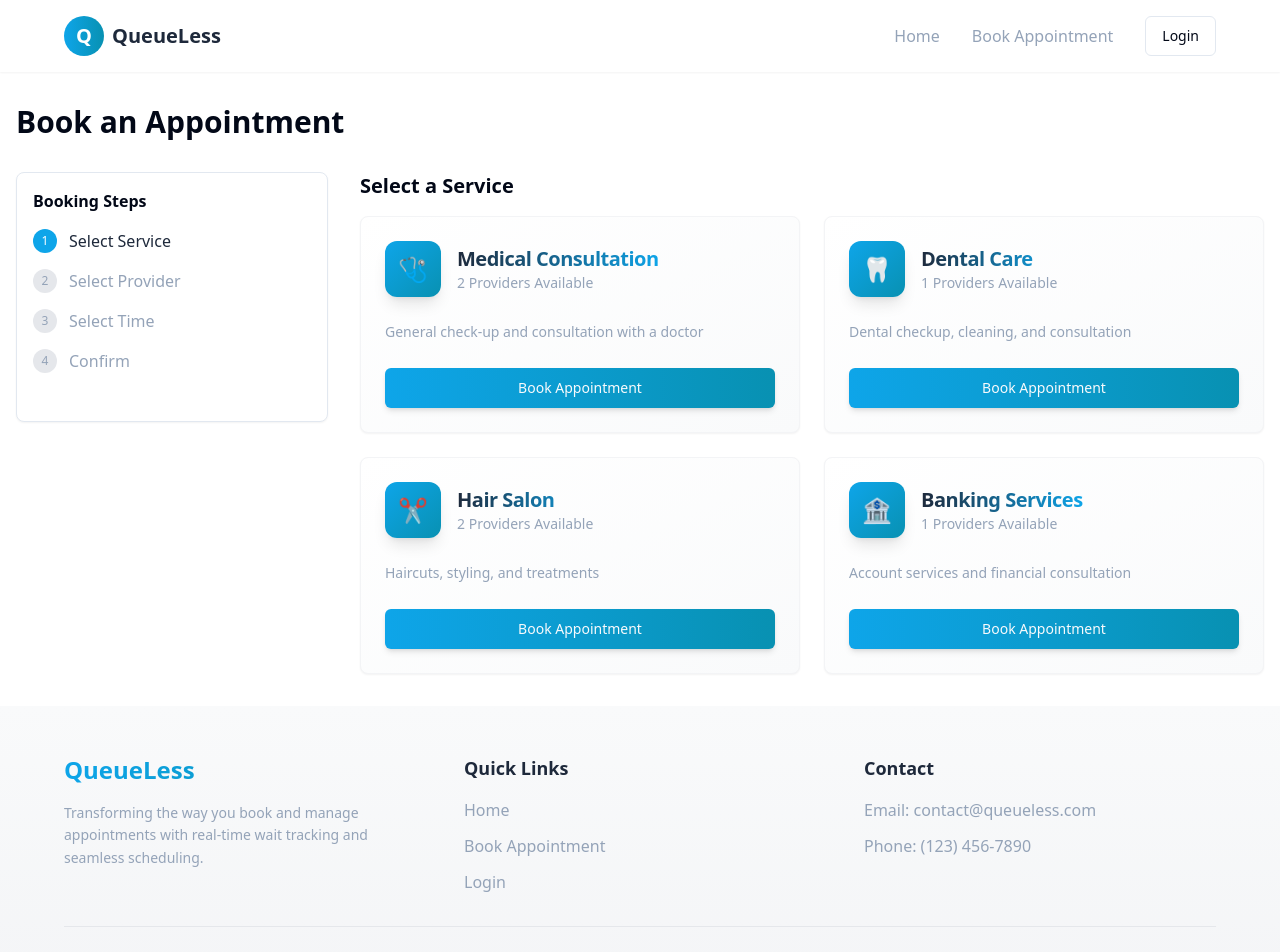
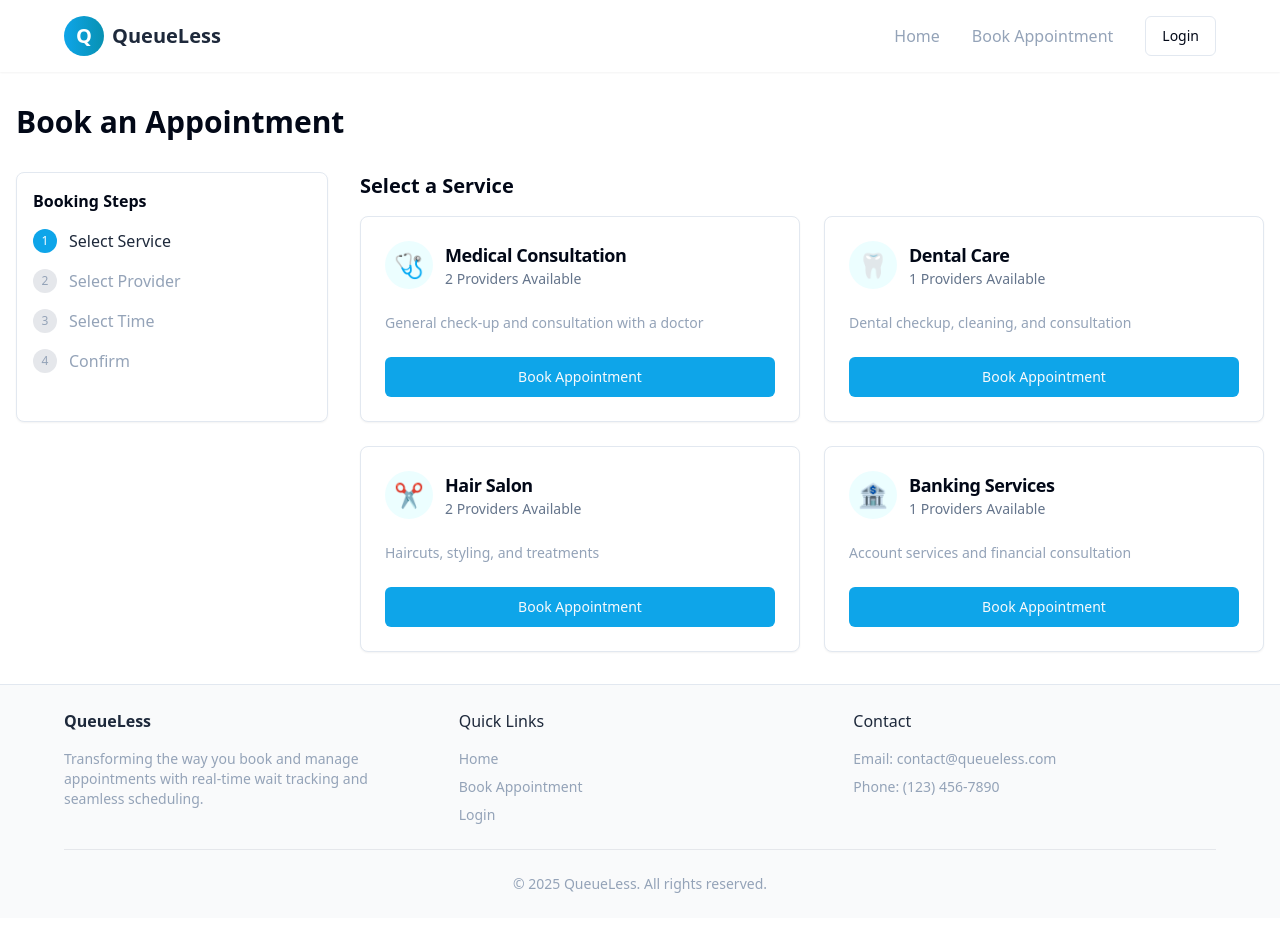
Before and after one commit to Q-smart-appointments/Q-smart-appointments, a React (Vite) app: page /book in a window 1280 px wide. Shown: the top 952 px of the page. After the commit the page ends 918 px from the top, so only its background shows below. Built offline with nearby package versions, Linux system fonts and the light colour scheme.

Commit message:
Reverted to commit c4a385fe80af45cc2f55046f2a49bf8cfcd6d2eb

```diff
--- a/src/components/Footer.tsx
+++ b/src/components/Footer.tsx
@@ -3,50 +3,44 @@ import { Link } from "react-router-dom";
 
 const Footer = () => {
   return (
-    <footer className="w-full py-12 px-4 md:px-8 bg-gradient-to-b from-gray-50 to-gray-100">
+    <footer className="w-full py-6 px-4 md:px-8 bg-gray-50 border-t">
       <div className="container max-w-7xl mx-auto">
-        <div className="grid grid-cols-1 md:grid-cols-3 gap-12">
-          <div className="space-y-4">
-            <h3 className="font-bold text-2xl bg-gradient-to-r from-queueless-primary to-queueless-secondary bg-clip-text text-transparent">
-              QueueLess
-            </h3>
-            <p className="text-queueless-grey text-sm leading-relaxed">
+        <div className="grid grid-cols-1 md:grid-cols-3 gap-8">
+          <div>
+            <h3 className="font-bold text-queueless-dark mb-4">QueueLess</h3>
+            <p className="text-queueless-grey text-sm">
               Transforming the way you book and manage appointments with real-time wait tracking and seamless scheduling.
             </p>
           </div>
-          <div className="space-y-4">
-            <h4 className="font-semibold text-lg text-queueless-dark">Quick Links</h4>
-            <ul className="space-y-3">
+          <div>
+            <h4 className="font-medium text-queueless-dark mb-4">Quick Links</h4>
+            <ul className="space-y-2 text-sm">
               <li>
-                <Link to="/" className="text-queueless-grey hover:text-queueless-primary transition-colors duration-200">
+                <Link to="/" className="text-queueless-grey hover:text-queueless-primary transition-colors">
                   Home
                 </Link>
               </li>
               <li>
-                <Link to="/book" className="text-queueless-grey hover:text-queueless-primary transition-colors duration-200">
+                <Link to="/book" className="text-queueless-grey hover:text-queueless-primary transition-colors">
                   Book Appointment
                 </Link>
               </li>
               <li>
-                <Link to="/login" className="text-queueless-grey hover:text-queueless-primary transition-colors duration-200">
+                <Link to="/login" className="text-queueless-grey hover:text-queueless-primary transition-colors">
                   Login
                 </Link>
               </li>
             </ul>
           </div>
-          <div className="space-y-4">
-            <h4 className="font-semibold text-lg text-queueless-dark">Contact</h4>
-            <ul className="space-y-3">
-              <li className="text-queueless-grey hover:text-queueless-primary transition-colors duration-200">
-                Email: contact@queueless.com
-              </li>
-              <li className="text-queueless-grey hover:text-queueless-primary transition-colors duration-200">
-                Phone: (123) 456-7890
-              </li>
+          <div>
+            <h4 className="font-medium text-queueless-dark mb-4">Contact</h4>
+            <ul className="space-y-2 text-sm">
+              <li className="text-queueless-grey">Email: contact@queueless.com</li>
+              <li className="text-queueless-grey">Phone: (123) 456-7890</li>
             </ul>
           </div>
         </div>
-        <div className="border-t border-gray-200 mt-8 pt-8 text-center text-sm text-queueless-grey">
+        <div className="border-t border-gray-200 mt-6 pt-6 text-center text-sm text-queueless-grey">
           © {new Date().getFullYear()} QueueLess. All rights reserved.
         </div>
       </div>
--- a/src/components/ServiceCard.tsx
+++ b/src/components/ServiceCard.tsx
@@ -10,31 +10,25 @@ interface ServiceCardProps {
 
 const ServiceCard = ({ service, onSelect }: ServiceCardProps) => {
   return (
-    <Card className="w-full transition-all hover:scale-105 duration-300 bg-gradient-to-br from-white to-gray-50 border border-gray-100">
+    <Card className="w-full transition-all hover:shadow-md">
       <CardHeader>
-        <div className="flex items-center space-x-4">
-          <div className="w-14 h-14 rounded-xl bg-gradient-to-br from-queueless-primary to-queueless-secondary text-white flex items-center justify-center text-2xl shadow-lg">
+        <div className="flex items-center space-x-3">
+          <div className="w-12 h-12 rounded-full bg-queueless-light text-queueless-primary flex items-center justify-center text-2xl">
             {service.icon}
           </div>
           <div>
-            <CardTitle className="text-xl font-bold bg-gradient-to-r from-queueless-dark to-queueless-primary bg-clip-text text-transparent">
-              {service.name}
-            </CardTitle>
-            <CardDescription className="text-sm font-medium text-queueless-grey">
-              {service.providers.length} Providers Available
-            </CardDescription>
+            <CardTitle className="text-lg font-semibold">{service.name}</CardTitle>
+            <CardDescription className="text-sm">{service.providers.length} Providers Available</CardDescription>
           </div>
         </div>
       </CardHeader>
       <CardContent>
-        <p className="text-queueless-grey text-sm leading-relaxed">
-          {service.description}
-        </p>
+        <p className="text-queueless-grey text-sm">{service.description}</p>
       </CardContent>
       <CardFooter>
         <Button
           onClick={() => onSelect(service.id)}
-          className="w-full bg-gradient-to-r from-queueless-primary to-queueless-secondary hover:opacity-90 transition-opacity shadow-md"
+          className="w-full bg-queueless-primary hover:bg-queueless-secondary"
         >
           Book Appointment
         </Button>
--- a/src/index.css
+++ b/src/index.css
@@ -1,3 +1,4 @@
+
 @tailwind base;
 @tailwind components;
 @tailwind utilities;
@@ -94,32 +95,12 @@
 }
 
 .gradient-bg {
-  @apply bg-gradient-to-br from-queueless-primary to-queueless-secondary;
+  background: linear-gradient(135deg, #0EA5E9 0%, #0891B2 100%);
 }
 
 .glass-card {
-  @apply backdrop-blur-xl bg-white/90 border border-white/20 shadow-lg;
+  background: rgba(255, 255, 255, 0.8);
+  backdrop-filter: blur(10px);
+  -webkit-backdrop-filter: blur(10px);
+  border: 1px solid rgba(255, 255, 255, 0.18);
 }
-
-.text-gradient {
-  @apply bg-gradient-to-r from-queueless-primary to-queueless-secondary bg-clip-text text-transparent;
-}
-
-.hover-scale {
-  @apply transition-transform duration-300 hover:scale-105;
-}
-
-.animate-fade-in {
-  animation: fadeIn 0.5s ease-out;
-}
-
-@keyframes fadeIn {
-  from {
-    opacity: 0;
-    transform: translateY(10px);
-  }
-  to {
-    opacity: 1;
-    transform: translateY(0);
-  }
-}
```
